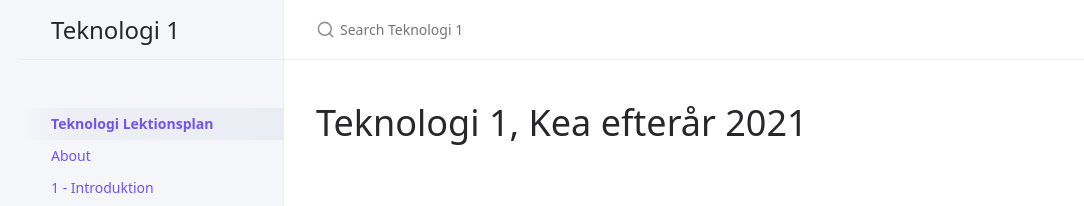
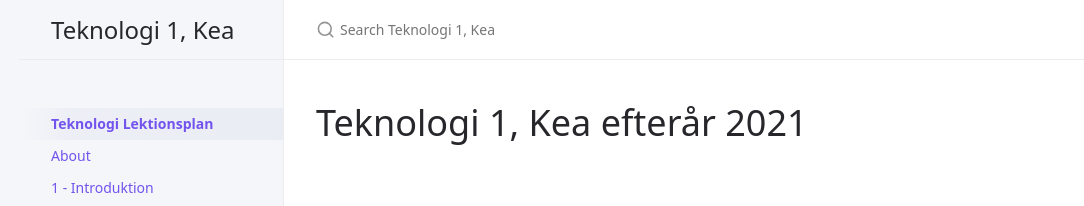
Before and after one commit to techkea/a2021, a Jekyll site: the page built from index.md, in a window 1280 px wide. Shown: the top 206 px of the page, without its empty margins (88-1172 px from the left). Built offline with Jekyll 4.4.1, drawn with Linux system fonts in a browser that asks for light colours.

Commit message:
logo gone

```diff
--- a/_config.yml
+++ b/_config.yml
@@ -13,7 +13,7 @@
 # you will see them accessed via {{ site.title }}, {{ site.github_repo }}, and so on.
 # You can create any custom variable you would like, and they will be accessible
 # in the templates via {{ site.myvariable }}.
-title: Teknologi 1
+title: Teknologi 1, Kea
 description: Teknologi 1 CS Kea semesterplan og materiale
 baseurl: "/a2021" # the subpath of your site, e.g. /blog
 url: "https://techkea.github.io/" # the base hostname & protocol for your site, e.g. http://example.com
```
